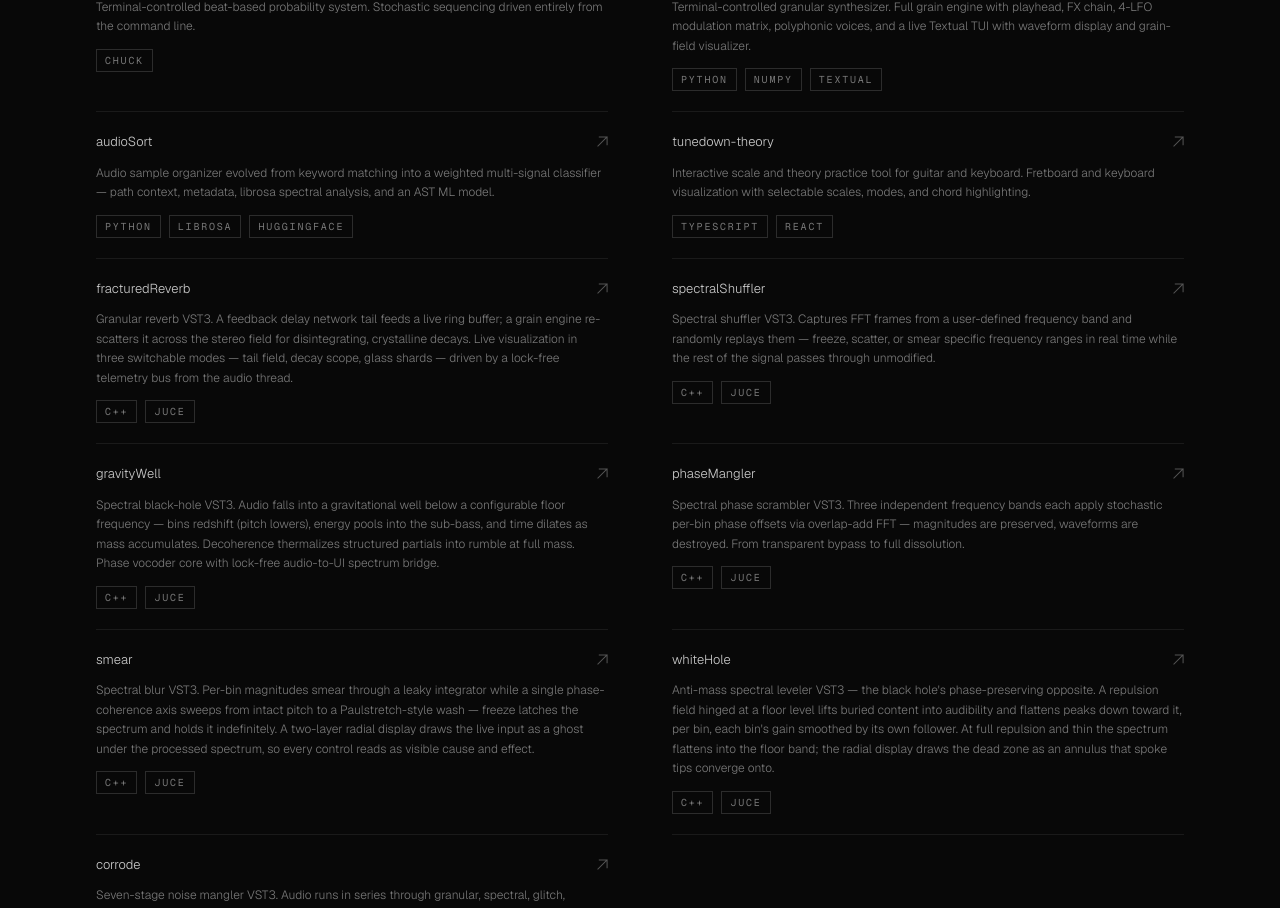
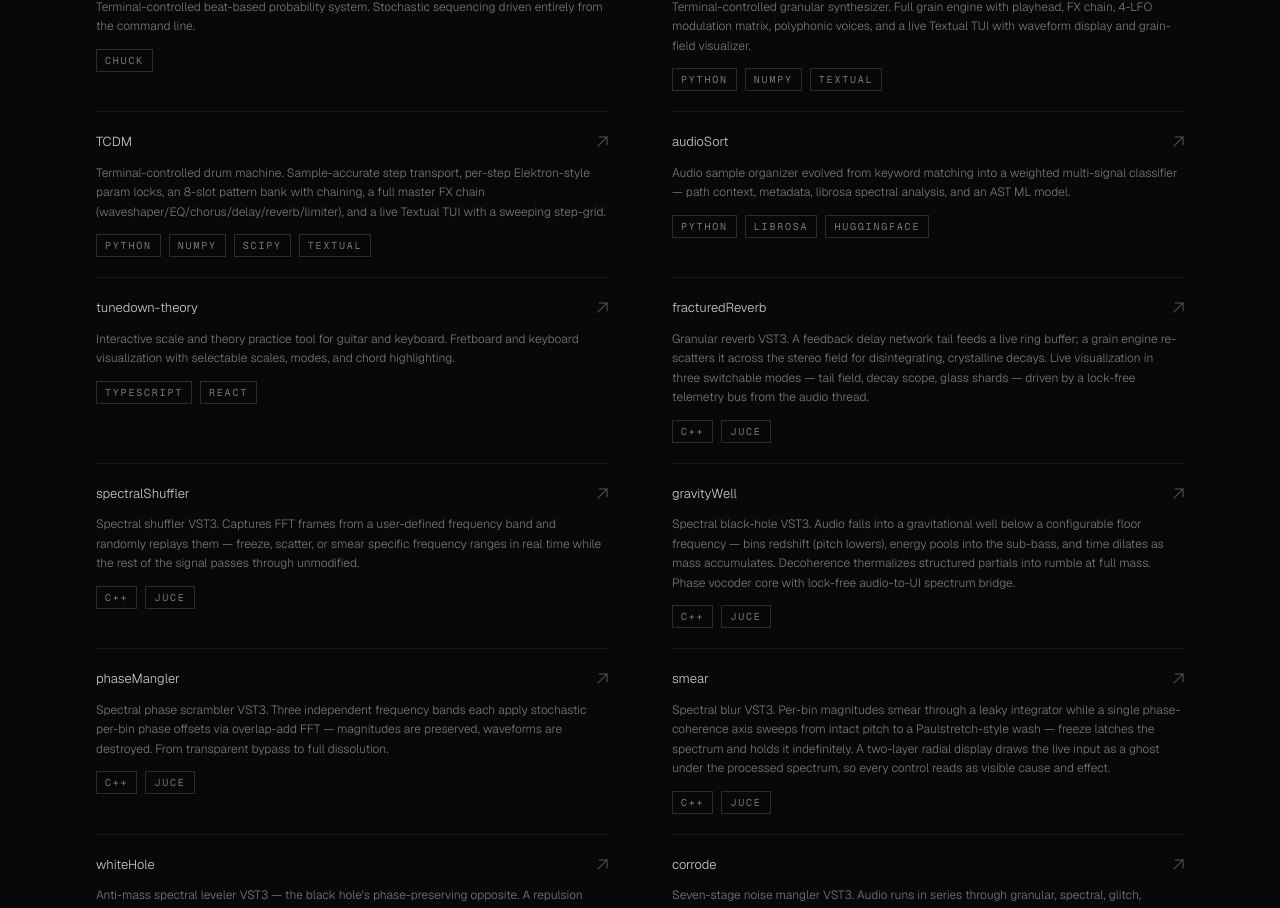
Before and after one commit to hadencain/portfolio, a Next.js app: page / in a window 1280 px wide. Shown: the part 1273-2181 px from the top of the page. Built offline with nearby package versions, Linux system fonts and the light colour scheme; no server answers.

Commit message:
Add TCDM project card

```diff
--- a/components/projects.tsx
+++ b/components/projects.tsx
@@ -43,6 +43,13 @@ const AUDIO: Project[] = [
       "Terminal-controlled granular synthesizer. Full grain engine with playhead, FX chain, 4-LFO modulation matrix, polyphonic voices, and a live Textual TUI with waveform display and grain-field visualizer.",
     tags: ["Python", "numpy", "Textual"],
     github: "https://github.com/hadencain/TCGS",
+  },
+  {
+    title: "TCDM",
+    description:
+      "Terminal-controlled drum machine. Sample-accurate step transport, per-step Elektron-style param locks, an 8-slot pattern bank with chaining, a full master FX chain (waveshaper/EQ/chorus/delay/reverb/limiter), and a live Textual TUI with a sweeping step-grid.",
+    tags: ["Python", "numpy", "scipy", "Textual"],
+    github: "https://github.com/hadencain/TCDM",
   },
   {
     title: "audioSort",
```
